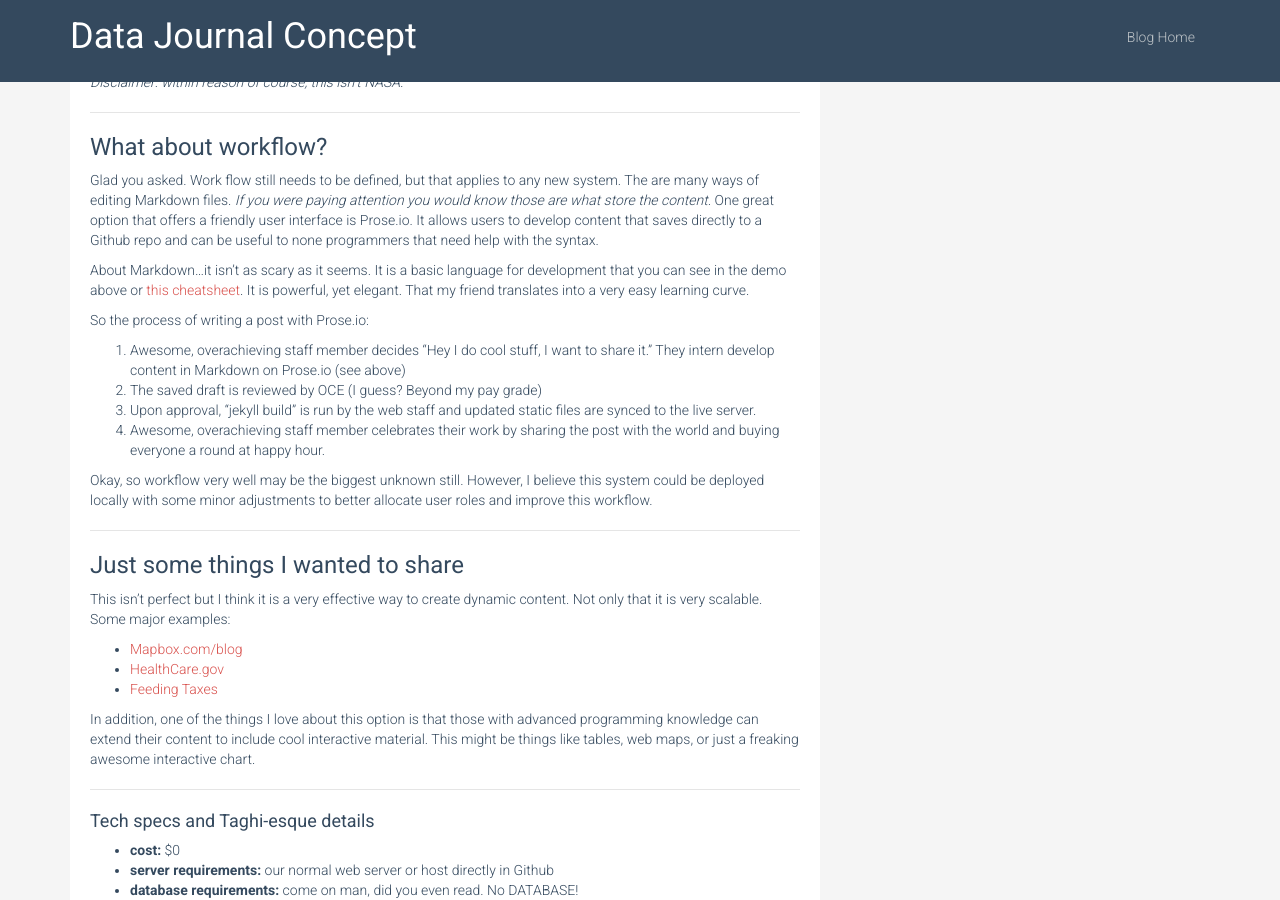
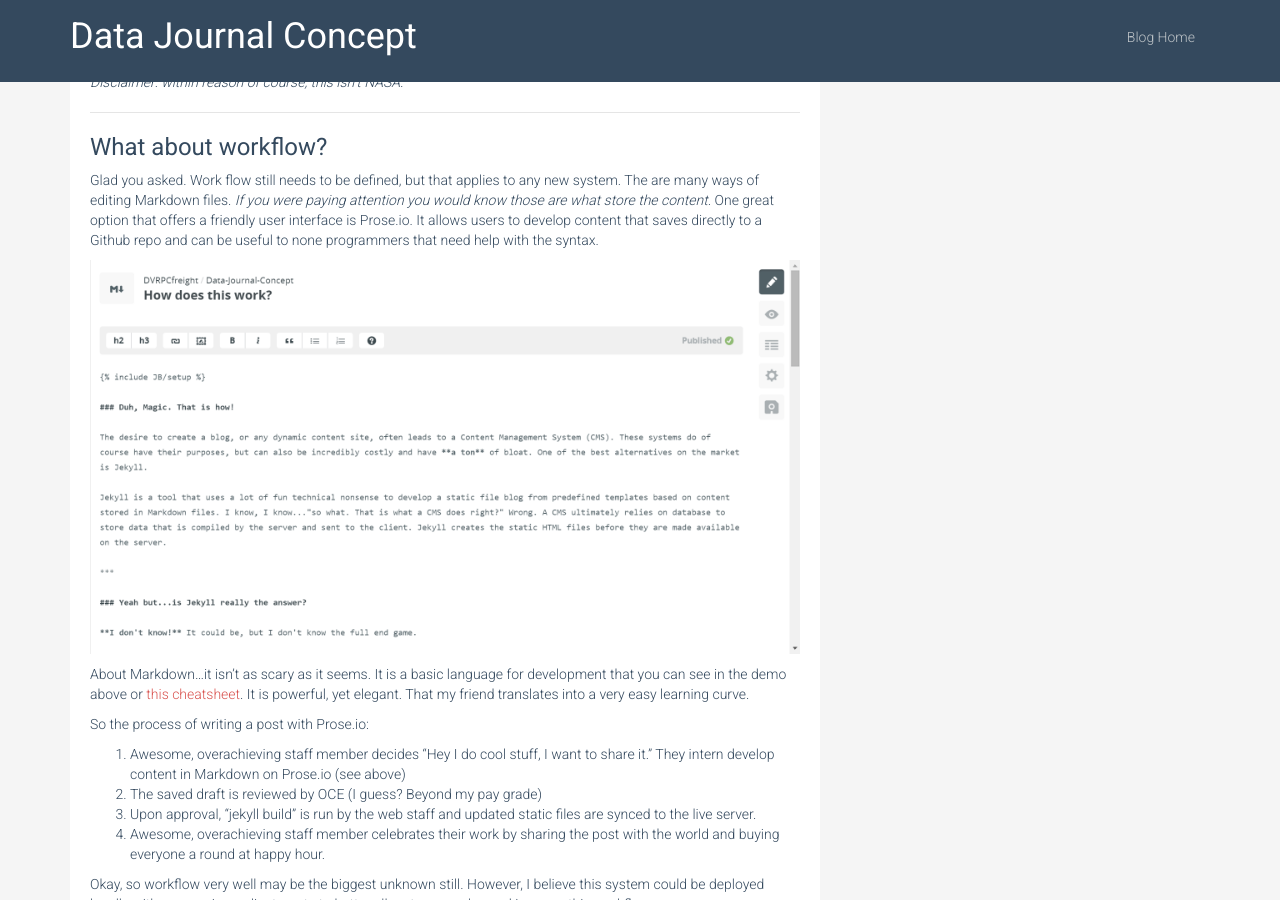
Before and after one commit to DVRPCfreight/Data-Journal-Concept, a Jekyll site: the page built from _posts/core-samples/2016-02-18-how-it-works.md, in a window 1280 px wide and 900 px high, scrolled down 1010 px. Built offline with Jekyll 4.4.1, drawn with Linux system fonts in a browser that asks for light colours.

Commit message:
Update with GIF

```diff
--- /dev/null
+++ b/_includes/youtube.html
@@ -0,0 +1 @@
+<iframe width="560" height="315" src="//www.youtube.com/embed/{{ include.id }}" frameborder="0" allowfullscreen></iframe>
--- a/_posts/core-samples/2016-02-18-how-it-works.md
+++ b/_posts/core-samples/2016-02-18-how-it-works.md
@@ -36,6 +36,9 @@
 ### What about workflow?
 
 Glad you asked. Work flow still needs to be defined, but that applies to any new system. The are many ways of editing Markdown files. _If you were paying attention you would know those are what store the content._ One great option that offers a friendly user interface is Prose.io. It allows users to develop content that saves directly to a Github repo and can be useful to none programmers that need help with the syntax.
+
+![prose demo]({{site.baseurl}}/media/prose-demo.gif)
+
 
 About Markdown...it isn't as scary as it seems. It is a basic language for development that you can see in the demo above or [this cheatsheet](https://github.com/adam-p/markdown-here/wiki/Markdown-Cheatsheet). It is powerful, yet elegant. That my friend translates into a very easy learning curve.
 
```
Also changed, not shown: media/prose-demo.gif (added), 14 other files.
